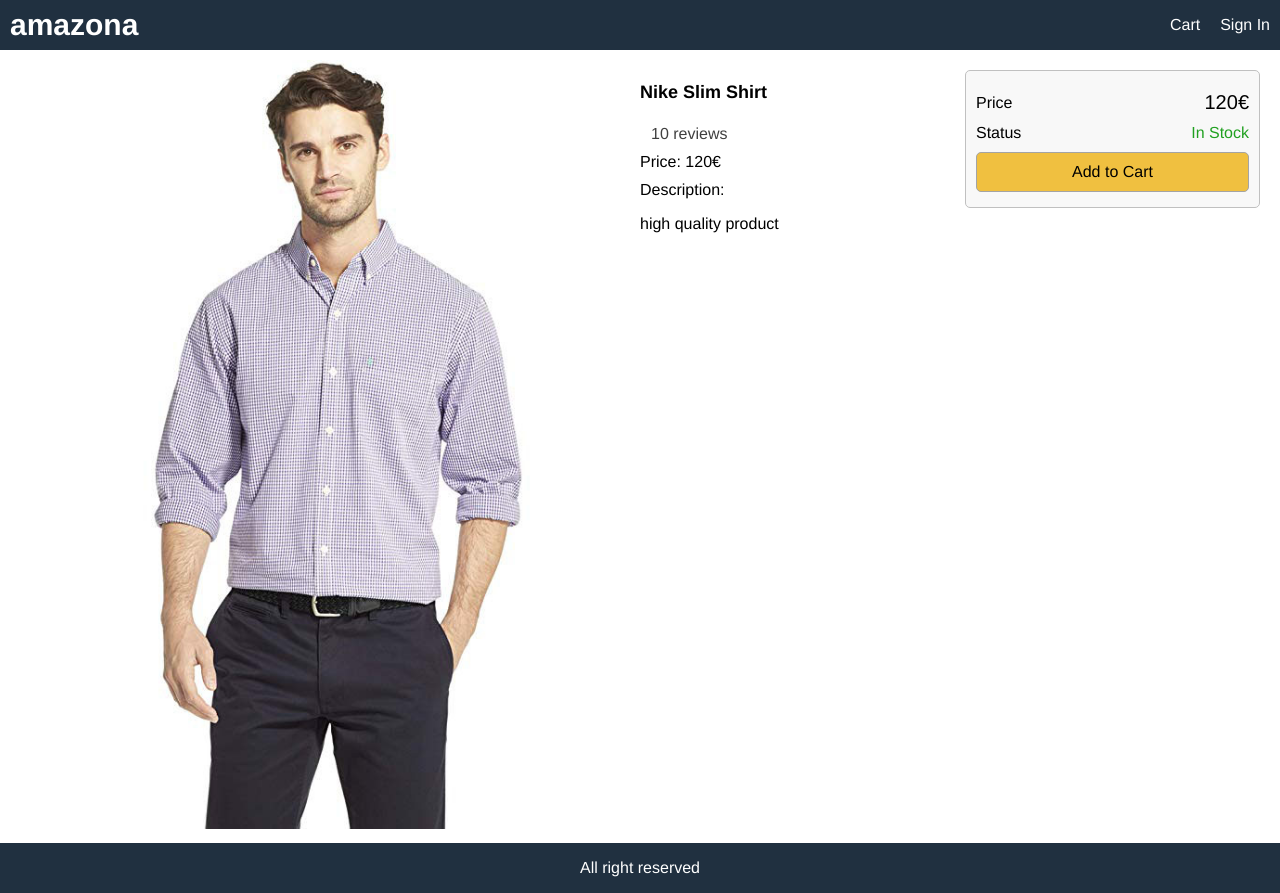
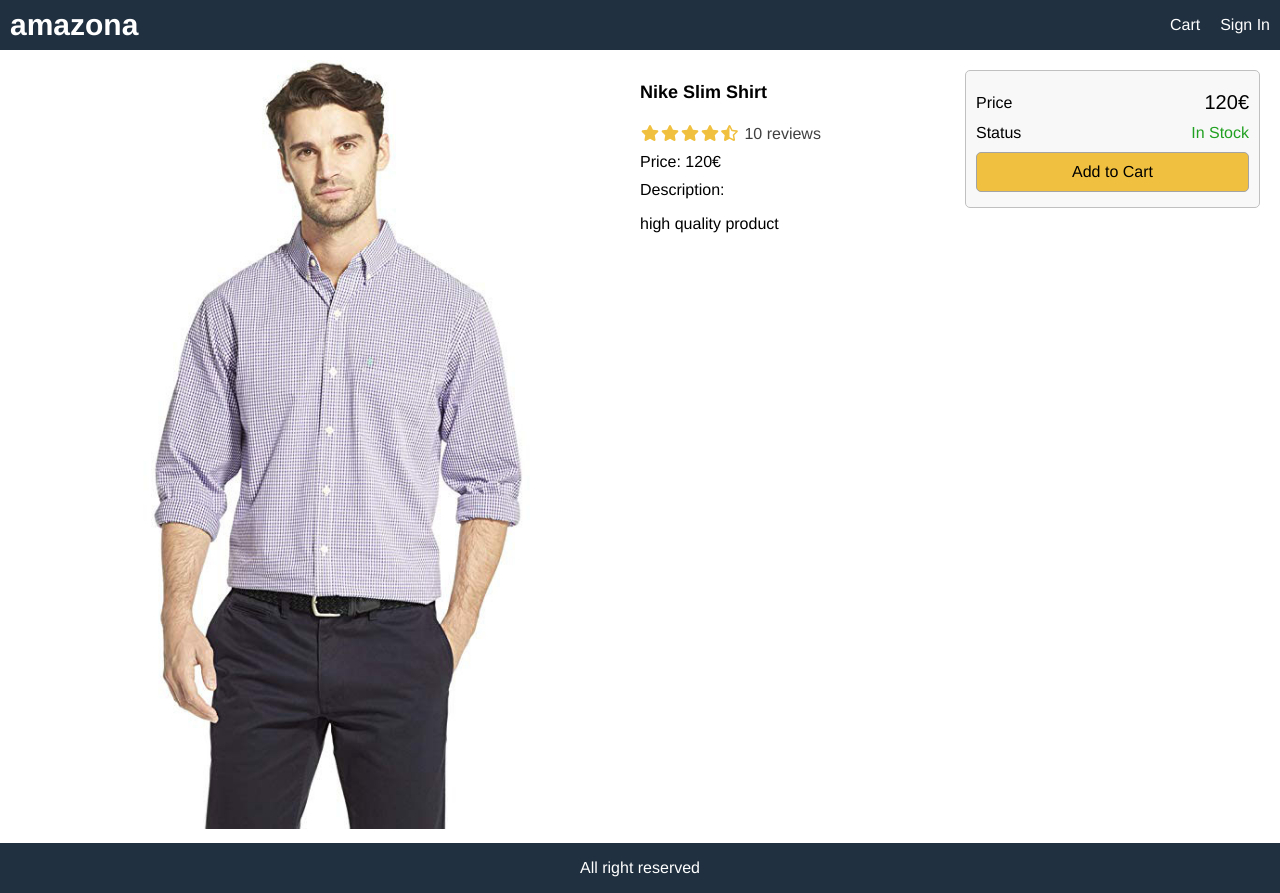
Before and after one commit to joaorfclopes/amazona, a React (Create React App) app in the folder frontend/: page /product/1 in a window 1280 px wide. Built offline with nearby package versions, Linux system fonts and the light colour scheme.

Commit message:
Add Redux To Home Screen

```diff
--- a/frontend/package.json
+++ b/frontend/package.json
@@ -5,6 +5,8 @@
   "private": true,
   "dependencies": {
     "@fortawesome/fontawesome-svg-core": "^1.2.32",
+    "@fortawesome/free-brands-svg-icons": "^5.15.1",
+    "@fortawesome/free-regular-svg-icons": "^5.15.1",
     "@fortawesome/free-solid-svg-icons": "^5.15.1",
     "@fortawesome/react-fontawesome": "^0.1.12",
     "@testing-library/jest-dom": "^5.11.4",
@@ -13,8 +15,11 @@
     "axios": "^0.21.0",
     "react": "^17.0.1",
     "react-dom": "^17.0.1",
+    "react-redux": "^7.2.2",
     "react-router-dom": "^5.2.0",
     "react-scripts": "4.0.0",
+    "redux": "^4.0.5",
+    "redux-thunk": "^2.3.0",
     "web-vitals": "^0.2.4"
   },
   "scripts": {
--- /dev/null
+++ b/frontend/src/actions/productActions.js
@@ -0,0 +1,16 @@
+import Axios from "axios";
+import {
+  PRODUCT_LIST_FAIL,
+  PRODUCT_LIST_REQUEST,
+  PRODUCT_LIST_SUCCESS,
+} from "../constants/productConstants";
+
+export const listProducts = () => async (dispatch) => {
+  dispatch({ type: PRODUCT_LIST_REQUEST });
+  try {
+    const { data } = await Axios.get("/api/products");
+    dispatch({ type: PRODUCT_LIST_SUCCESS, payload: data });
+  } catch (error) {
+    dispatch({ type: PRODUCT_LIST_FAIL, payload: error.message });
+  }
+};
--- a/frontend/src/components/Rating.jsx
+++ b/frontend/src/components/Rating.jsx
@@ -1,63 +1,46 @@
 import React from "react";
+import { FontAwesomeIcon } from "@fortawesome/react-fontawesome";
+import { faStar, faStarHalfAlt } from "@fortawesome/free-solid-svg-icons";
+import { faStar as faStarEmpty } from "@fortawesome/free-regular-svg-icons";
 
 export default function Rating(props) {
   const { rating, numReviews } = props;
   return (
     <div className="rating">
       <span>
-        <i
-          className={
-            rating >= 1
-              ? "fa fa-star"
-              : rating >= 0.5
-              ? "fa fa-star-half-o"
-              : "fa fa-star-o"
+        <FontAwesomeIcon
+          icon={
+            rating >= 1 ? faStar : rating >= 0.5 ? faStarHalfAlt : faStarEmpty
           }
-        ></i>
+        />
       </span>
       <span>
-        <i
-          className={
-            rating >= 2
-              ? "fa fa-star"
-              : rating >= 1.5
-              ? "fa fa-star-half-o"
-              : "fa fa-star-o"
+        <FontAwesomeIcon
+          icon={
+            rating >= 2 ? faStar : rating >= 1.5 ? faStarHalfAlt : faStarEmpty
           }
-        ></i>
+        />
       </span>
       <span>
-        <i
-          className={
-            rating >= 3
-              ? "fa fa-star"
-              : rating >= 2.5
-              ? "fa fa-star-half-o"
-              : "fa fa-star-o"
+        <FontAwesomeIcon
+          icon={
+            rating >= 3 ? faStar : rating >= 2.5 ? faStarHalfAlt : faStarEmpty
           }
-        ></i>
+        />
       </span>
       <span>
-        <i
-          className={
-            rating >= 4
-              ? "fa fa-star"
-              : rating >= 3.5
-              ? "fa fa-star-half-o"
-              : "fa fa-star-o"
+        <FontAwesomeIcon
+          icon={
+            rating >= 4 ? faStar : rating >= 3.5 ? faStarHalfAlt : faStarEmpty
           }
-        ></i>
+        />
       </span>
       <span>
-        <i
-          className={
-            rating >= 5
-              ? "fa fa-star"
-              : rating >= 4.5
-              ? "fa fa-star-half-o"
-              : "fa fa-star-o"
+        <FontAwesomeIcon
+          icon={
+            rating >= 5 ? faStar : rating >= 4.5 ? faStarHalfAlt : faStarEmpty
           }
-        ></i>
+        />
       </span>
       <span>{` ${numReviews} reviews`}</span>
     </div>
--- /dev/null
+++ b/frontend/src/constants/productConstants.js
@@ -0,0 +1,3 @@
+export const PRODUCT_LIST_REQUEST = "PRODUCT_LIST_REQUEST";
+export const PRODUCT_LIST_SUCCESS = "PRODUCT_LIST_SUCCESS";
+export const PRODUCT_LIST_FAIL = "PRODUCT_LIST_FAIL";
--- a/frontend/src/index.js
+++ b/frontend/src/index.js
@@ -3,11 +3,15 @@
 import "./index.css";
 import App from "./App";
 import reportWebVitals from "./reportWebVitals";
+import { Provider } from "react-redux";
+import store from "./store";
 
 ReactDOM.render(
-  <React.StrictMode>
-    <App />
-  </React.StrictMode>,
+  <Provider store={store}>
+    <React.StrictMode>
+      <App />
+    </React.StrictMode>
+  </Provider>,
   document.getElementById("root")
 );
 
--- /dev/null
+++ b/frontend/src/reducers/productReducers.js
@@ -0,0 +1,18 @@
+const {
+  PRODUCT_LIST_REQUEST,
+  PRODUCT_LIST_SUCCESS,
+  PRODUCT_LIST_FAIL,
+} = require("../constants/productConstants");
+
+export const productListReducer = (state = { products: [] }, action) => {
+  switch (action.type) {
+    case PRODUCT_LIST_REQUEST:
+      return { loading: true };
+    case PRODUCT_LIST_SUCCESS:
+      return { loading: false, products: action.payload };
+    case PRODUCT_LIST_FAIL:
+      return { loading: false, error: action.payload };
+    default:
+      return state;
+  }
+};
--- a/frontend/src/screens/HomeScreen.jsx
+++ b/frontend/src/screens/HomeScreen.jsx
@@ -1,27 +1,18 @@
-import React, { useEffect, useState } from "react";
+import React, { useEffect } from "react";
 import Product from "../components/Product";
-import axios from "axios";
 import LoadingBox from "../components/LoadingBox";
 import MessageBox from "../components/MessageBox";
+import { useDispatch, useSelector } from "react-redux";
+import { listProducts } from "../actions/productActions";
 
 export default function HomeScreen() {
-  const [products, setProducts] = useState([]);
-  const [loading, setLoading] = useState(false);
-  const [error, setError] = useState(false);
+  const dispatch = useDispatch();
+  const productList = useSelector((state) => state.productList);
+  const { loading, products, error } = productList;
+
   useEffect(() => {
-    const fetchData = async () => {
-      setLoading(true);
-      try {
-        const { data } = await axios.get("/api/products");
-        setLoading(false);
-        setProducts(data);
-      } catch (error) {
-        setLoading(false);
-        setError(error.message);
-      }
-    };
-    fetchData();
-  }, []);
+    dispatch(listProducts());
+  }, [dispatch]);
   return (
     <div>
       {loading ? (
--- /dev/null
+++ b/frontend/src/store.js
@@ -0,0 +1,16 @@
+import { applyMiddleware, combineReducers, compose, createStore } from "redux";
+import thunk from "redux-thunk";
+import { productListReducer } from "./reducers/productReducers";
+
+const initialState = {};
+const reducer = combineReducers({
+  productList: productListReducer,
+});
+const composeEnhancer = window.__REDUX_DEVTOOLS_EXTENSION_COMPOSE__ || compose;
+const store = createStore(
+  reducer,
+  initialState,
+  composeEnhancer(applyMiddleware(thunk))
+);
+
+export default store;
```
Also changed, not shown: 1 other file (tests, documents, lock files or other folders).
